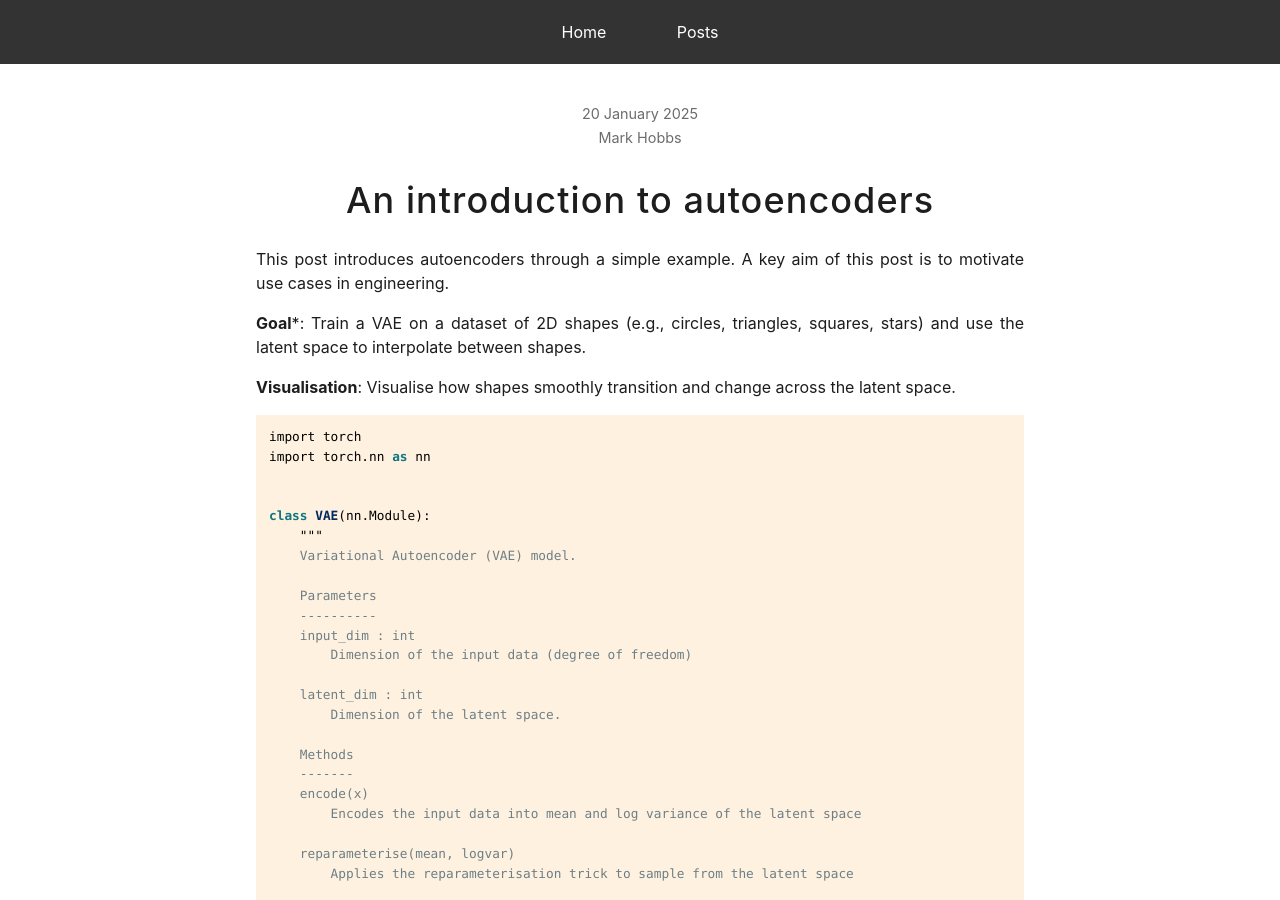
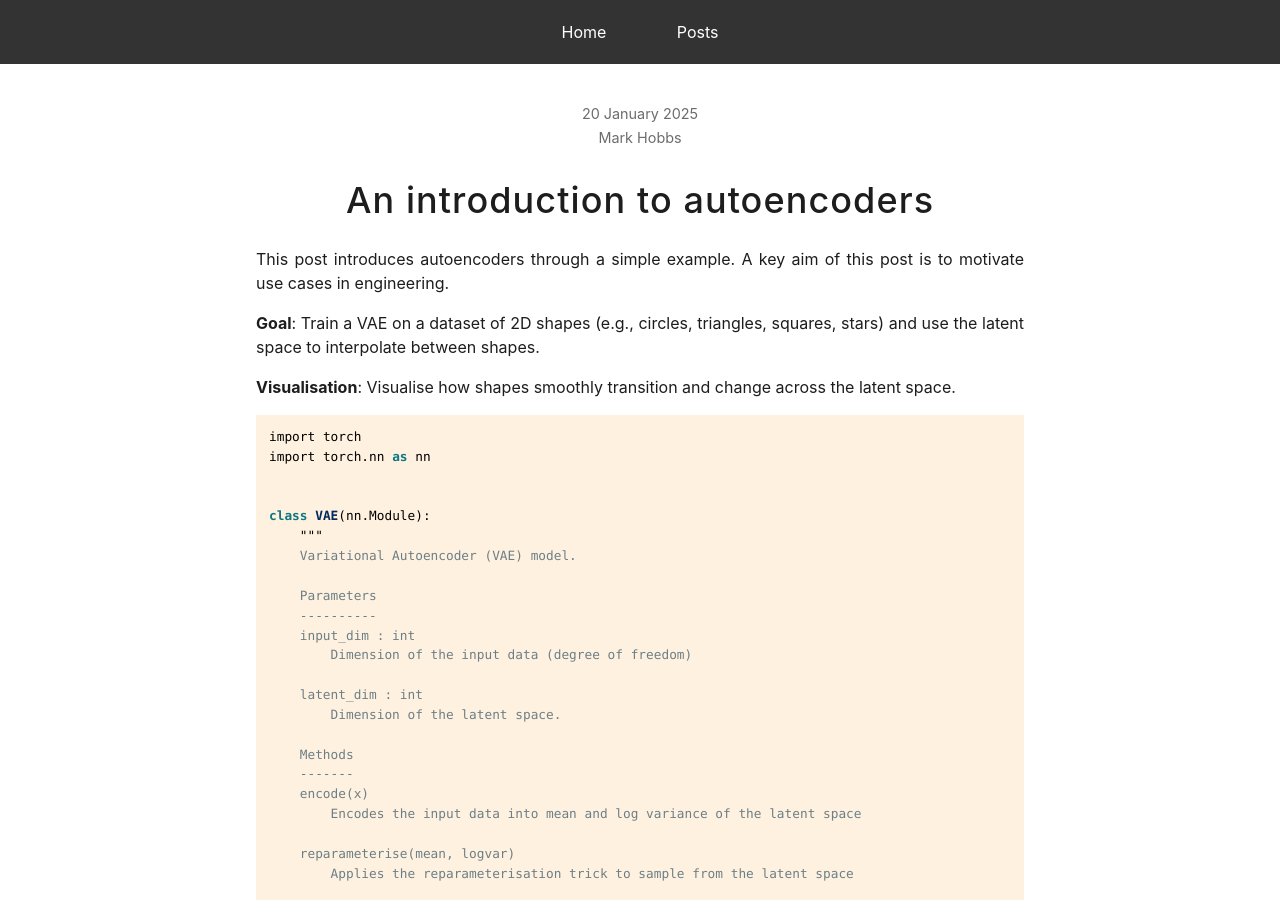
Before and after one commit to mark-hobbs/mark-hobbs.github.io, a Jekyll site: the page built from _posts/2025-01-20-autoencoders.md, in a window 1280 px wide and 900 px high. Built offline with Jekyll 4.4.1, drawn with Linux system fonts in a browser that asks for light colours.

Commit message:
General updates

```diff
--- a/_posts/2025-01-20-autoencoders.md
+++ b/_posts/2025-01-20-autoencoders.md
@@ -7,7 +7,7 @@ draft: True
 
 This post introduces autoencoders through a simple example. A key aim of this post is to motivate use cases in engineering.
 
-**Goal***: Train a VAE on a dataset of 2D shapes (e.g., circles, triangles, squares, stars) and use the latent space to interpolate between shapes.
+**Goal**: Train a VAE on a dataset of 2D shapes (e.g., circles, triangles, squares, stars) and use the latent space to interpolate between shapes.
 
 **Visualisation**: Visualise how shapes smoothly transition and change across the latent space.
 
```
